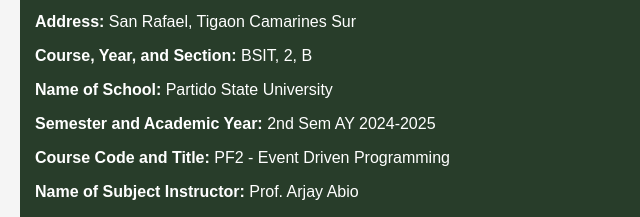
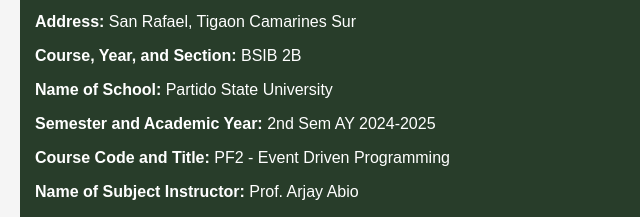
Before and after one commit to Rizza2602/Browser_Environment_Dashboard, a plain HTML site: page index.html in a window 1280 px wide. Shown: the part 143-360 px from the top of the page, 0-640 px from the left. Drawn offline with Linux system fonts and the light colour scheme.

Commit message:
Update index.html

```diff
--- a/index.html
+++ b/index.html
@@ -38,7 +38,7 @@
         <p><strong>Complete Name:</strong> Rizza Clerigo Moralida</p>
         <p><strong>Sex:</strong> Female</p>
         <p><strong>Address:</strong> San Rafael, Tigaon Camarines Sur</p>
-        <p><strong>Course, Year, and Section:</strong> BSIT, 2, B</p>
+        <p><strong>Course, Year, and Section:</strong> BSIB 2B</p>
         <p><strong>Name of School:</strong> Partido State University</p>
         <p><strong>Semester and Academic Year:</strong> 2nd Sem AY 2024-2025</p>
         <p><strong>Course Code and Title:</strong> PF2 - Event Driven Programming</p>
```
